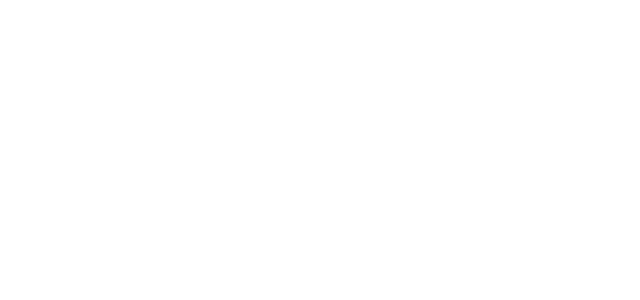
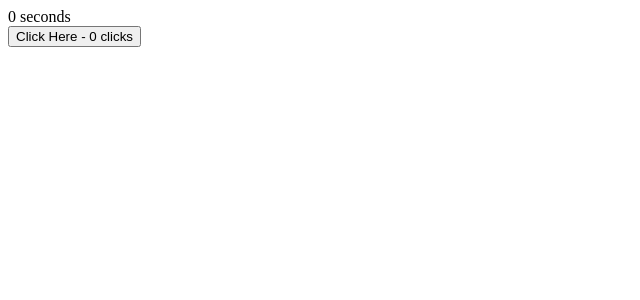
Before and after one commit to GreenApple76/quick-click, a React (Create React App) app: page / in a window 1280 px wide. Shown: the top 300 px of the page, without its empty margins (0-640 px from the left). Built offline with nearby package versions, Linux system fonts and the light colour scheme.

Commit message:
Create Timer and CounterButton components

```diff
--- a/src/App.js
+++ /dev/null
@@ -1,13 +0,0 @@
-import React, { Component } from 'react';
-
-class App extends Component {
-  render() {
-    return (
-      <div className="App">
-
-      </div>
-    );
-  }
-}
-
-export default App;
--- /dev/null
+++ b/src/Components/App.js
@@ -0,0 +1,30 @@
+import React, { Component } from 'react';
+import Timer from './Timer';
+import CounterButton from './CounterButton';
+
+class App extends Component {
+  constructor(props) {
+    super(props);
+    this.state = {
+      clicks: 0,
+      seconds: 5
+    };
+    this.handleClick = this.handleClick.bind(this);
+  }
+
+  handleClick() {
+    this.setState({clicks: this.state.clicks + 1});
+  }
+
+  render() {
+
+    return (
+      <div>
+        <Timer />
+        <CounterButton clicks={this.state.clicks} handleClick={this.handleClick} />
+      </div>
+    );
+  }
+}
+
+export default App;
--- /dev/null
+++ b/src/Components/CounterButton.js
@@ -0,0 +1,13 @@
+import React, { Component } from 'react';
+
+class CounterButton extends Component {
+    render() {
+        return (
+            <div>
+                <button onClick={this.props.handleClick}>Click Here - {this.props.clicks} clicks</button>
+            </div>
+        )
+    }
+}
+
+export default CounterButton;
--- /dev/null
+++ b/src/Components/Timer.js
@@ -0,0 +1,36 @@
+import React, { Component } from 'react';
+
+class Timer extends Component {
+  constructor(props) {
+    super(props);
+    this.state = {
+      seconds: 5
+    };
+  }
+
+  // countdown timer in seconds
+  startTimer() {
+    let intervalID = setInterval(() => { this.setState((prevState) => {
+      // stop setInterval if timer has expired
+      if (prevState.seconds === 0) {
+        clearInterval(intervalID);
+      } else {
+        return { seconds: prevState.seconds - 1 };
+      }
+    });
+  }, 1000);
+  }
+
+  componentDidMount() {
+    this.startTimer();
+  }
+
+  render() {
+    return (
+      <div>
+        {this.state.seconds} seconds
+      </div>
+    )
+  }
+}
+export default Timer;
--- a/src/index.js
+++ b/src/index.js
@@ -1,6 +1,6 @@
 import React from 'react';
 import ReactDOM from 'react-dom';
-import App from './App';
+import App from './Components/App';
 import registerServiceWorker from './registerServiceWorker';
 
 ReactDOM.render(<App />, document.getElementById('root'));
```
